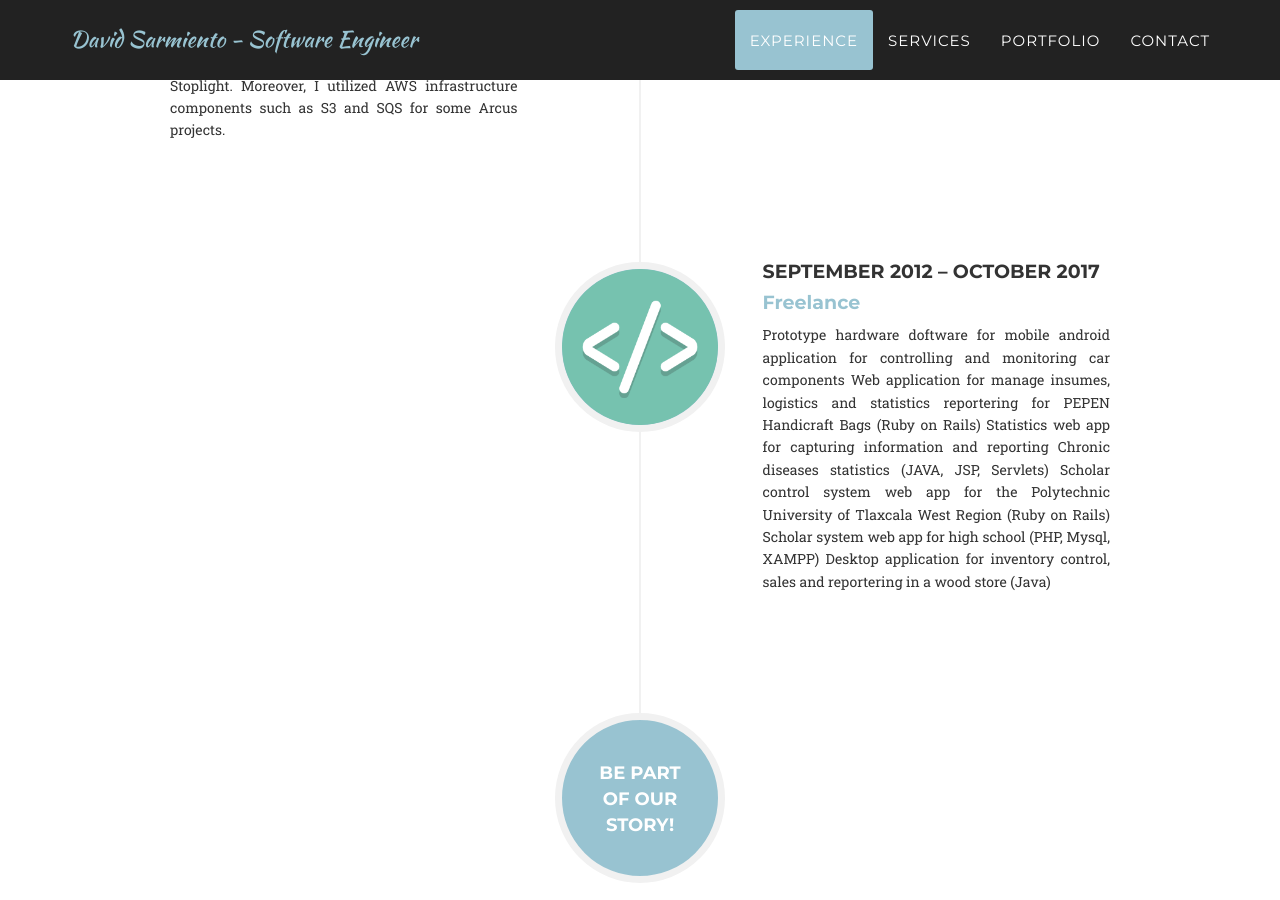
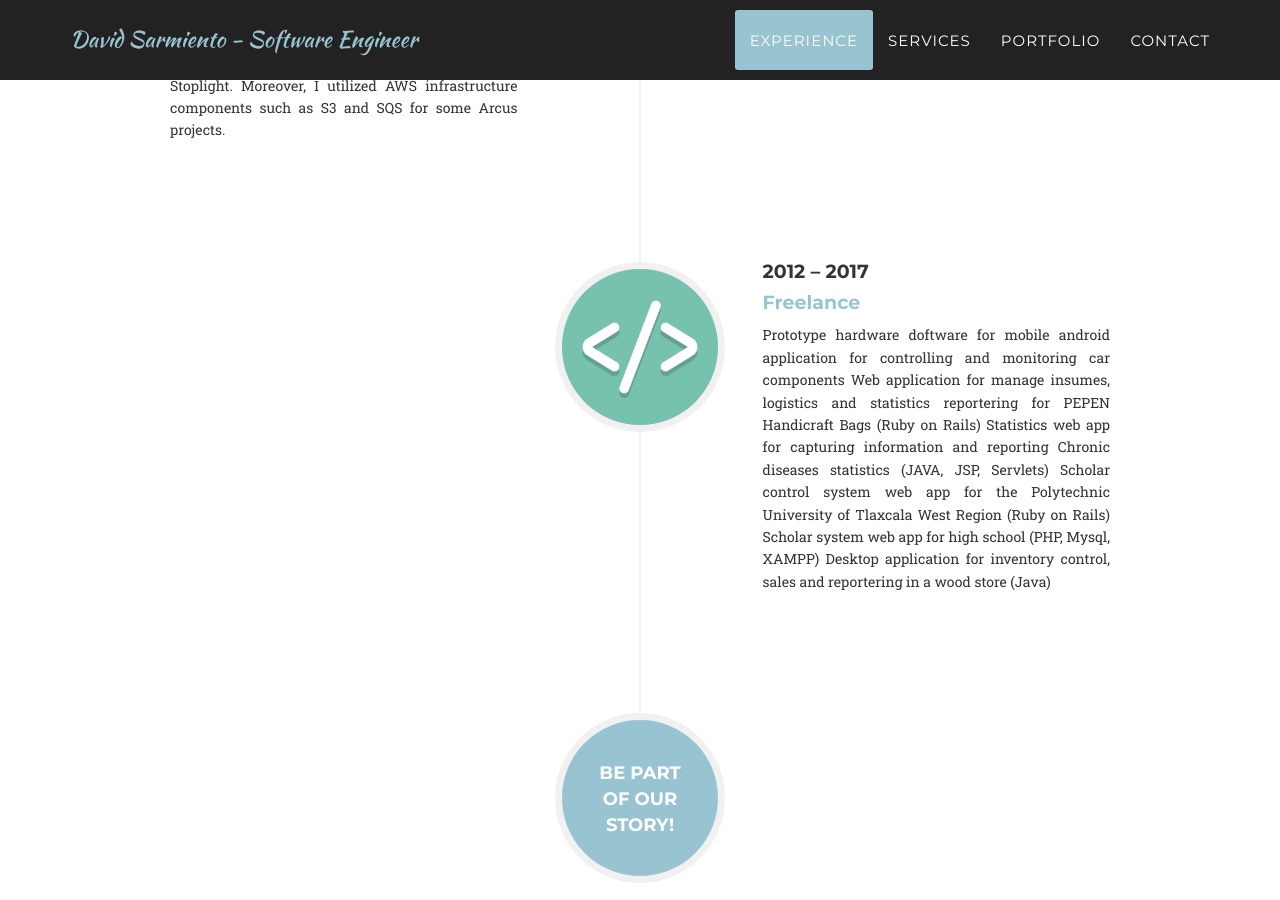
Before and after one commit to edsarmiento/edsarmiento.github.io, a Jekyll site: the page built from index.html, in a window 1280 px wide and 900 px high, scrolled down 2198 px. Built offline with Jekyll 4.4.1, drawn with Linux system fonts in a browser that asks for light colours; some web fonts are replaced.

Commit message:
about section done

```diff
--- a/_includes/about.html
+++ b/_includes/about.html
@@ -88,7 +88,7 @@
                             </div>
                             <div class="timeline-panel">
                                 <div class="timeline-heading">
-                                    <h4>September 2012 – October 2017</h4>
+                                    <h4>2012 – 2017</h4>
                                     <h4 class="subheading">
                                         <a href="">Freelance</a>
                                     </h4>
```
